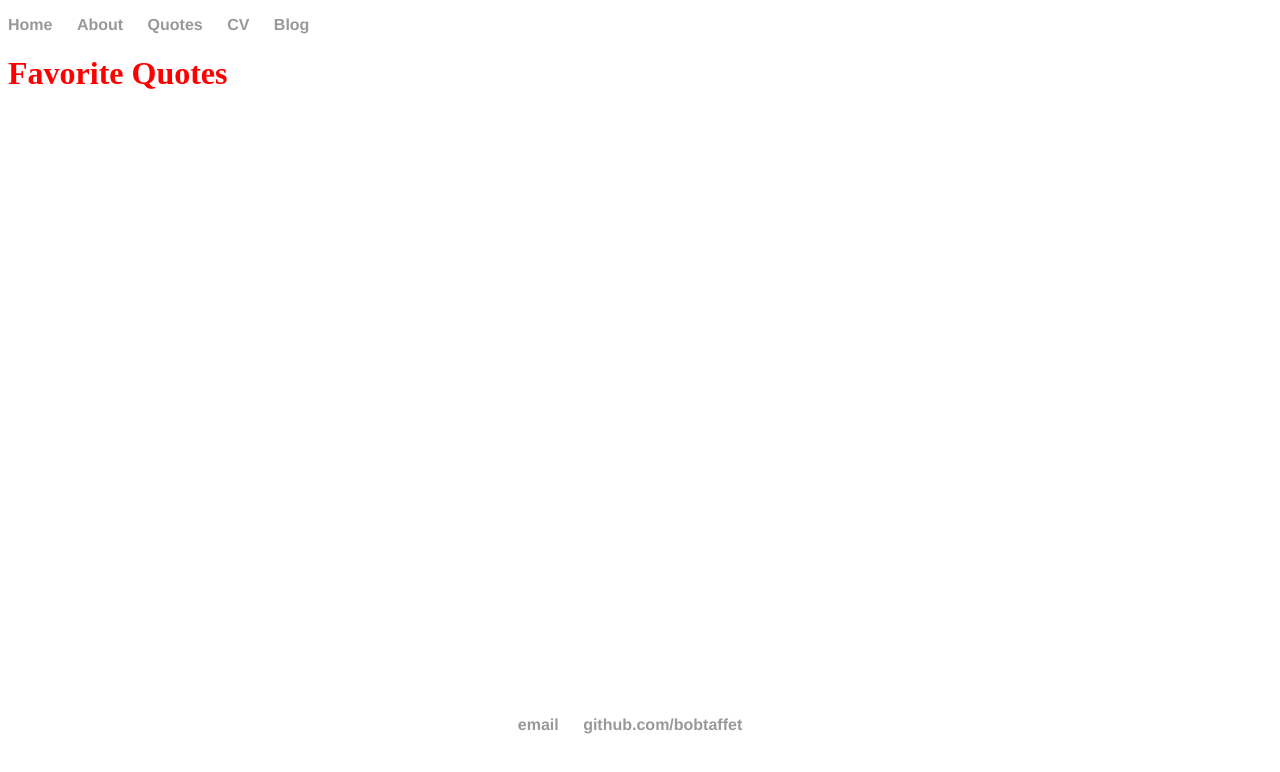
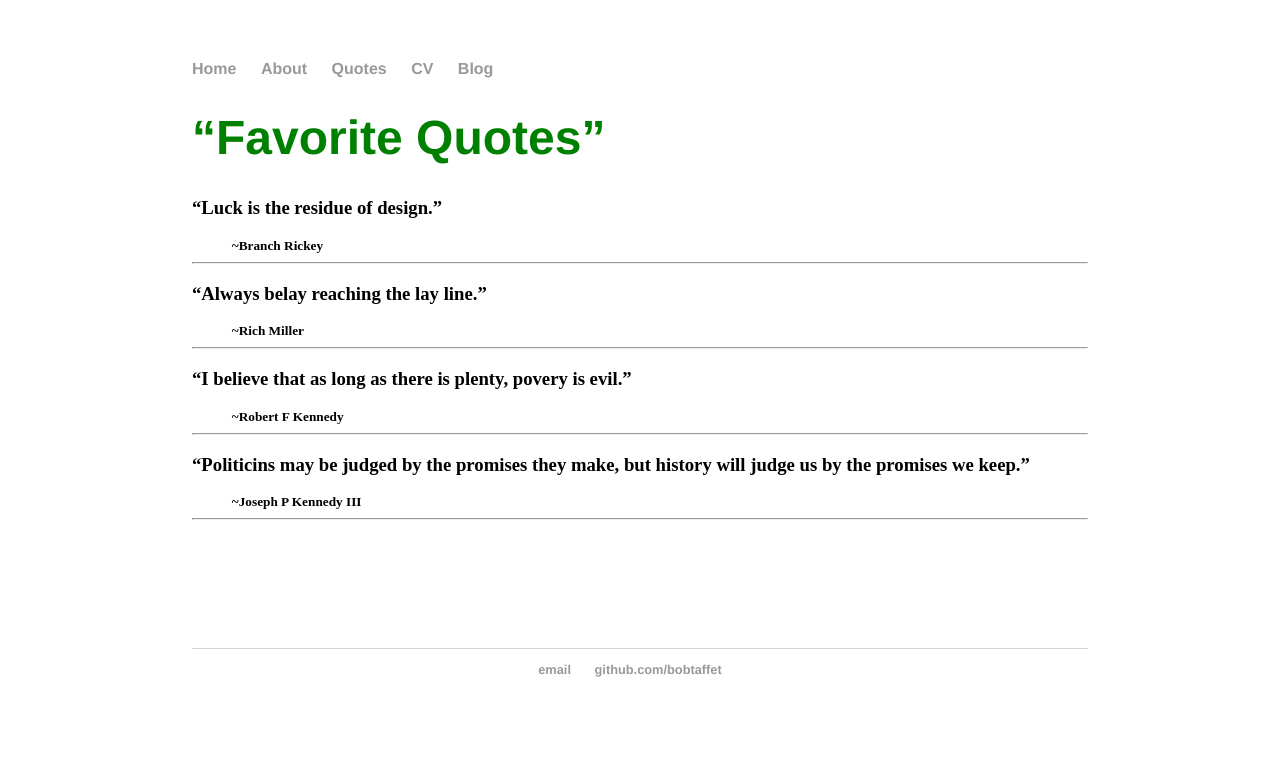
Before and after one commit to bobtaffet/bobtaffet.github.io, a plain HTML site: page pages/quotes.html in a window 1280 px wide. Drawn offline with Linux system fonts and the light colour scheme.

Commit message:
mostly css adjustments

```diff
--- a/css/quotes/quotes.scss
+++ b/css/quotes/quotes.scss
@@ -1,3 +1,21 @@
+
+body {
+	overflow: scroll;
+}
 h1 {
-  color: red;
+  color: green;
 }
+
+q {
+    quotes: ‘»’ ‘«’;
+}
+
+h5 {
+	text-indent: 3em;
+	margin: 0;
+}
+
+footer {
+	position: relative;
+	margin-top: 10em;
+}
--- a/pages/quotes.html
+++ b/pages/quotes.html
@@ -3,8 +3,10 @@
 <head>
 	<title>Quotes</title>
 	<link rel="stylesheet" type="text/css" href="../css/base.css">
+	<link rel="stylesheet" type="text/css" href="../css/main.css">
 	<link rel="stylesheet" type="text/css" href="../css/quotes.css">
 </head>
+
 <body>
 	<nav>
 		<ul>
@@ -16,7 +18,27 @@
 		</ul>
 	</nav>
 
-    <h1>Favorite Quotes</h1>
+    <h1><q>Favorite Quotes</q></h1>
+
+    <div class="quotation">
+	    <h3><q>Luck is the residue of design.</q></h3>
+	    <h5>~Branch Rickey</h5><hr>
+	</div>
+
+    <div class="quotation">
+	    <h3><q>Always belay reaching the lay line.</q></h3>
+	    <h5>~Rich Miller</h5><hr>
+	</div>
+
+	<div class="quotation">
+	    <h3><q>I believe that as long as there is plenty, povery is evil.</q></h3>
+	    <h5>~Robert F Kennedy</h5><hr>
+	</div>
+
+	<div class="quotation">
+	    <h3><q>Politicins may be judged by the promises they make, but history will judge us by the promises we keep.</q></h3>
+	    <h5>~Joseph P Kennedy III</h5><hr>
+	</div>
 
 	<footer>
 		<ul>
```
Also changed, not shown: index.html (+1 -0 lines), pages/about.html (+2 -1 lines), css/blog/blog.scss (line endings or trailing spaces), css/quotes.css, 1 other file. Lines whose indentation alone changed are shown as unchanged.
